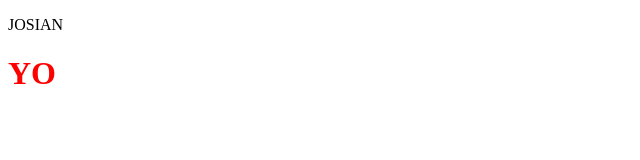
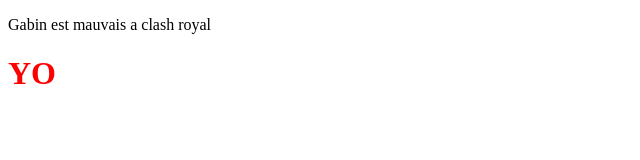
Before and after one commit to Gabin-Reinaud/tuto7, a plain HTML site: page index.html in a window 1280 px wide. Shown: the whole page, without its empty margins (0-640 px from the left). Drawn offline with Linux system fonts and the light colour scheme.

Commit message:
HTML GAB

```diff
--- a/index.html
+++ b/index.html
@@ -7,7 +7,7 @@
     <title>Document</title>
 </head>
 <body>
-    <p>JOSIAN</p>
+    <p>Gabin est mauvais a clash royal</p>
     <h1> YO</h1>
 </body>
 </html>
```
